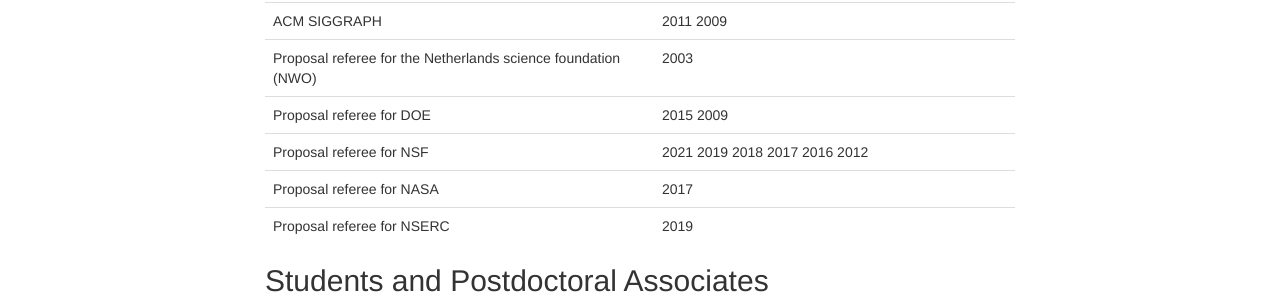
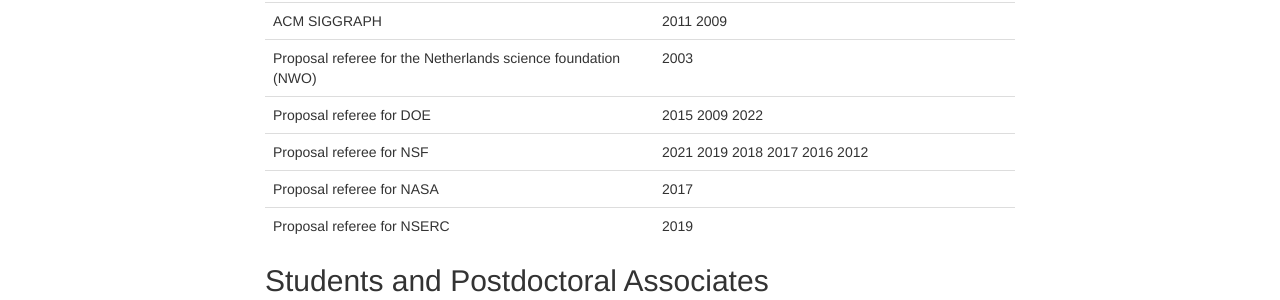
Before and after one commit to dbindel/cornell_web, a Jekyll site: the page built from vita.html, in a window 1280 px wide and 900 px high, scrolled down 23431 px. Shown: the part 153-453 px from the top of the window. Built offline with Jekyll 4.4.1, drawn with Linux system fonts in a browser that asks for light colours; nearby versions of some CDN libraries.

Commit message:
Add 2022 refereeing.

```diff
--- a/_data/reviewing.yml
+++ b/_data/reviewing.yml
@@ -111,7 +111,7 @@
   when: [2003]
 -
   what: Proposal referee for DOE
-  when: [2009, 2015]
+  when: [2022, 2009, 2015]
 -
   what: Proposal referee for NSF
   when: [2012, 2016, 2017, 2018, 2019, 2021]
```
